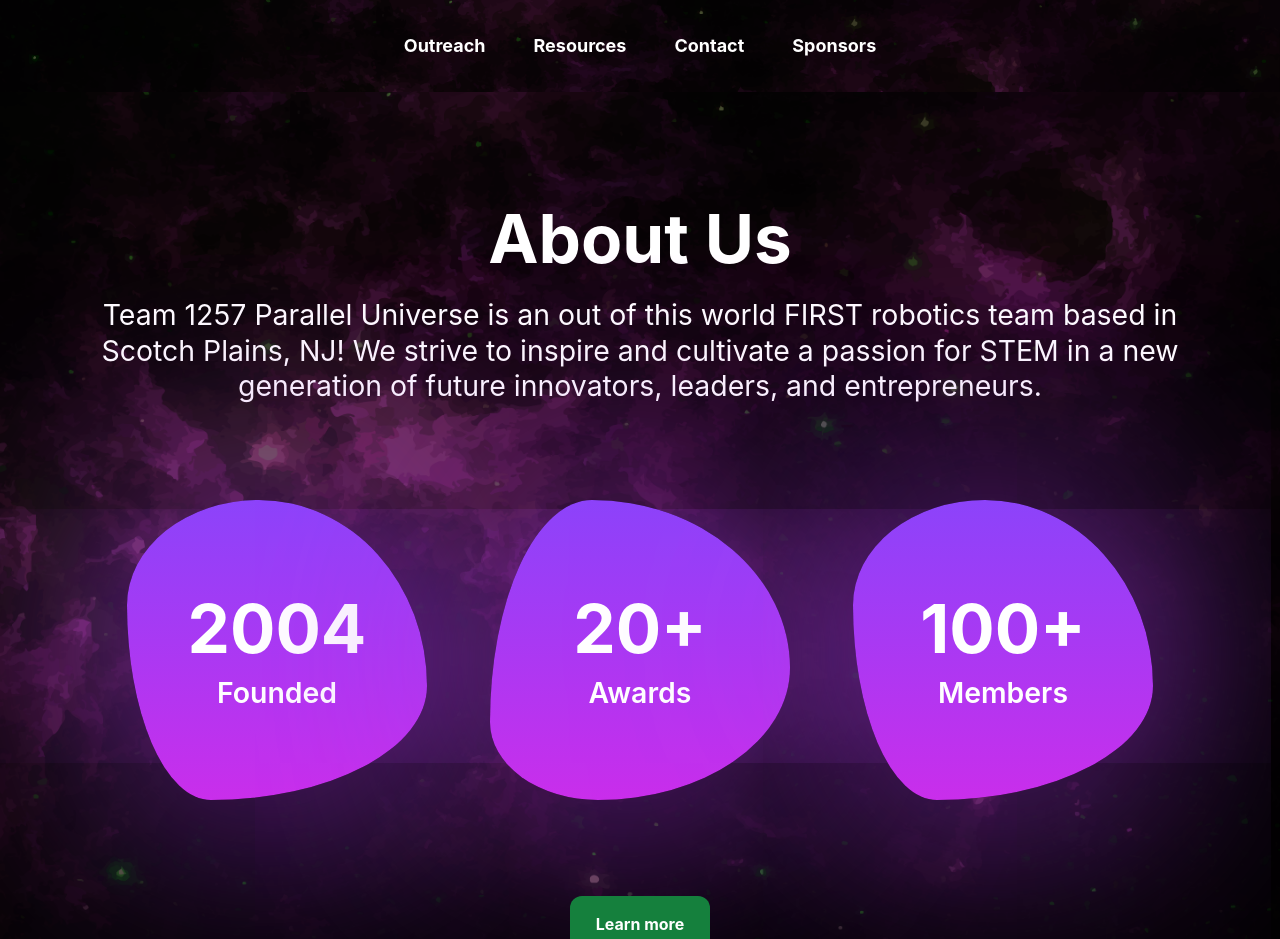
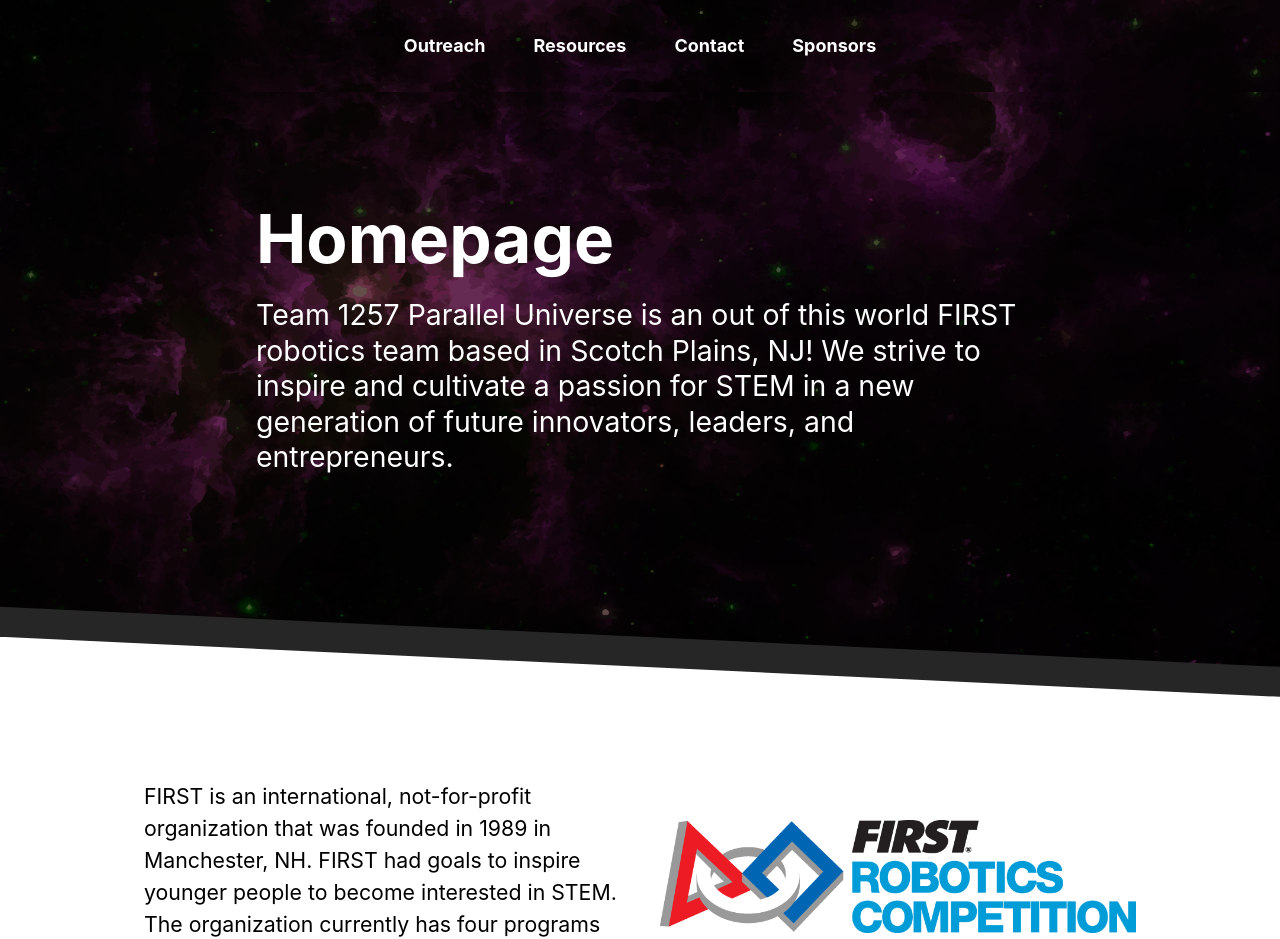
Before and after one commit to derp000/tsa-webmasters-2024, a React (Vite) app in the folder frontend/: page / in a window 1280 px wide. Shown: the top 939 px of the page. Built offline with nearby package versions, Linux system fonts and the light colour scheme.

Commit message:
Setup homepage hero

```diff
--- a/frontend/src/pages/Home.tsx
+++ b/frontend/src/pages/Home.tsx
@@ -1,4 +1,3 @@
-import BlobText from "../components/BlobText";
 import Button from "../components/Button";
 import "../embla.css";
 import galaxy from "../components/images/backgrounds/a3.png";
@@ -9,46 +8,18 @@
     <div>
       <div className="bg-background">
         <div
-          className="p-24 top-div bg-cover bg-center"
+          className="py-24 px-64 top-div bg-cover bg-center"
           style={{ backgroundImage: `url(${galaxy})` }}
         >
           <div>
-            <div className="flex flex-col gap-2 text-white max-w-[72rem] mx-auto mb-24">
-              <h1 className="text-center text-5xl font-bold">About Us</h1>
-              <p className="text-center text-2xl leading-tight">
+            <div className="flex flex-col gap-2 text-white mb-24 max-w-[72rem]">
+              <h1 className="text-left text-5xl font-bold">Homepage</h1>
+              <p className="text-left text-2xl leading-tight">
                 Team 1257 Parallel Universe is an out of this world FIRST
                 robotics team based in Scotch Plains, NJ! We strive to inspire
                 and cultivate a passion for STEM in a new generation of future
                 innovators, leaders, and entrepreneurs.
               </p>
-            </div>
-            <div className="flex flex-row justify-center max-w-[72rem] mx-auto mb-24">
-              <BlobText
-                statistic="2004"
-                description="Founded"
-                gradientL="#8c43fa"
-                gradientR="#c92eeb"
-              />
-              <BlobText
-                statistic="20+"
-                description="Awards"
-                gradientL="#8c43fa"
-                gradientR="#c92eeb"
-                invert
-              />
-              <BlobText
-                statistic="100+"
-                description="Members"
-                gradientL="#8c43fa"
-                gradientR="#c92eeb"
-              />
-            </div>
-            <div className="flex flex-col items-center">
-              <Button
-                text="Learn more"
-                style="bg-green-700 hover:bg-green-500 text-white blob-green"
-                to="/info"
-              />
             </div>
           </div>
         </div>
```
